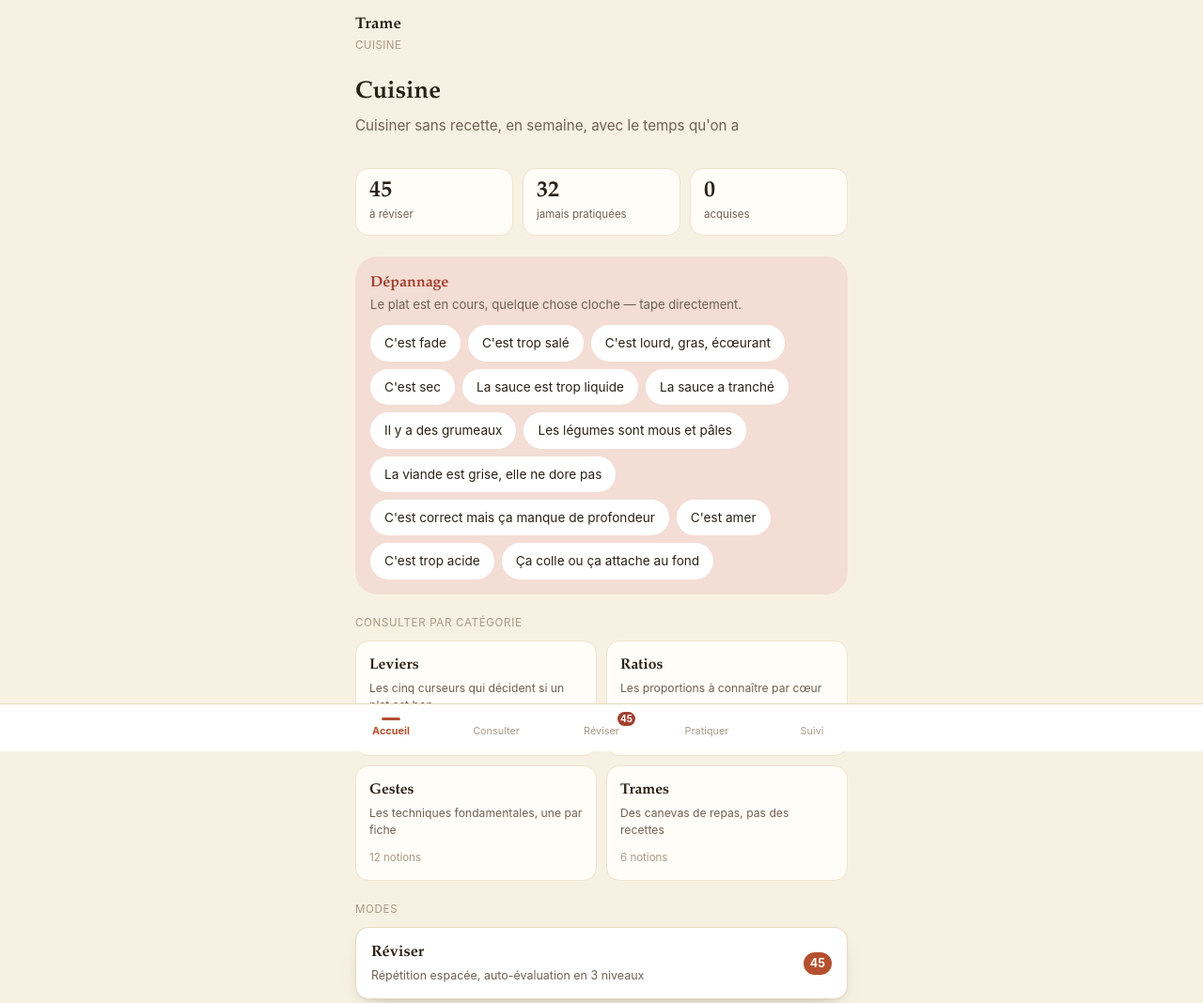
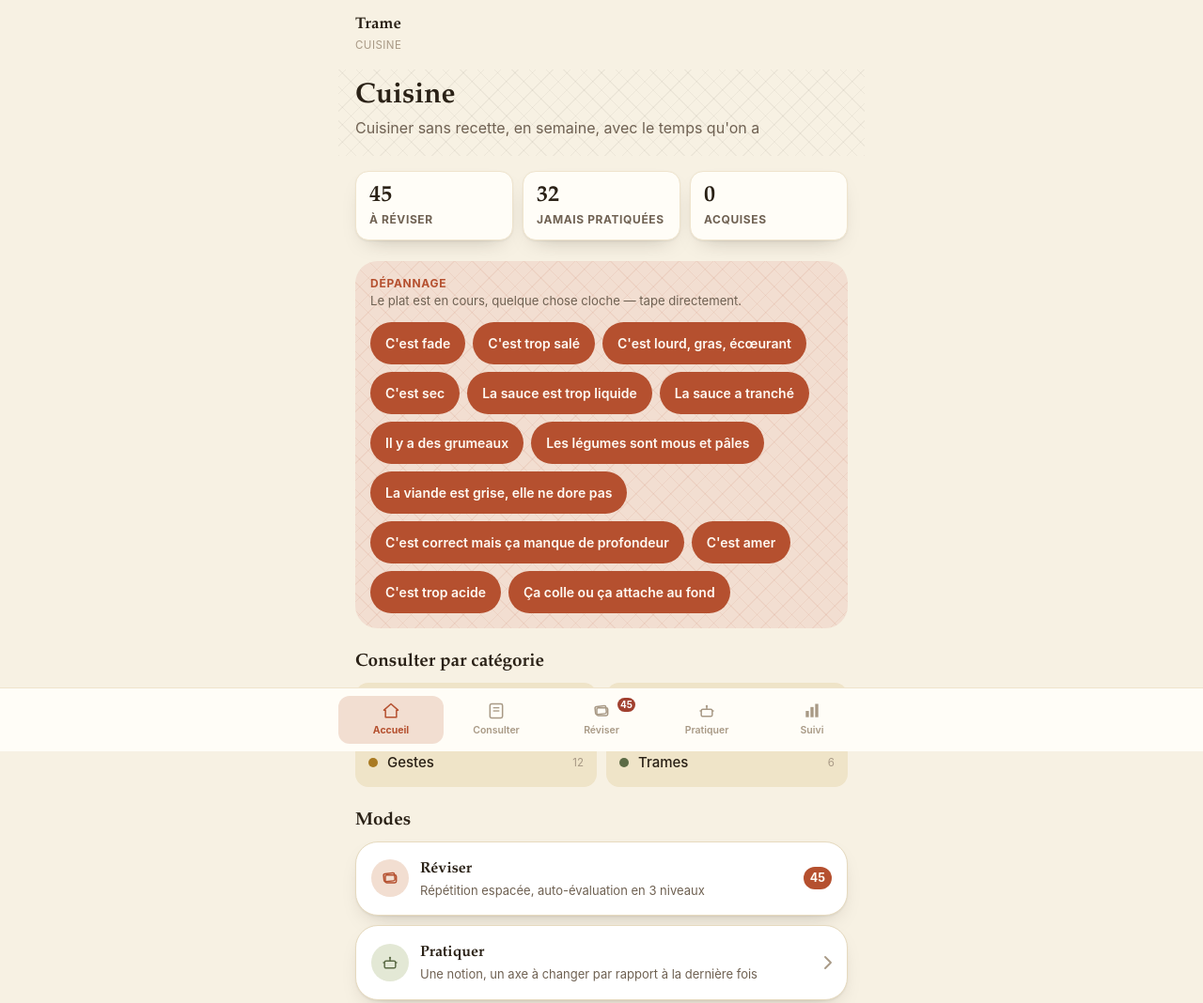
Before and after one commit to MetaR-CL/Trame, a plain HTML site: page index.html in a window 1280 px wide. Shown: the top 1068 px of the page at 94% size. Drawn offline with Linux system fonts and the light colour scheme.

Commit message:
Refonte visuelle : piste "Trame tissée" (#2)
Applique le design tokens/composants issus du handoff design pour
l'écran Accueil, étendu au reste de l'app pour rester cohérent.

- Nouveau token --bg-sunken pour faire reculer les cartes catégorie
  derrière le héro (stats + dépannage).
- Palette sombre affinée (contrastes revérifiés).
- Motif "trame tissée" en CSS pur (color-mix, pas d'image) sur le
  header Accueil et les blocs d'action du jour (Dépannage, Pratiquer).
- Échelle typographique délibérée : H1/H2 serif distincts d'un style
  Label (petites capitales) désormais réservé aux tuiles stat et tags.
- Chips Dépannage en pilules pleines (accent), traitement fort et
  distinct des chips de filtre (restées outline) et des puces de
  notions liées.
- Cartes catégorie : fond récessif + pastille de couleur par
  catégorie, contenu simplifié.
- Cartes de navigation : icône circulaire colorée par carte (SVG
  inline, currentColor).
- Barre d'onglets : icônes SVG inline + pastille de fond sur l'onglet
  actif, à la place de l'ancien soulignement.
- Chips d'auto-évaluation (Réviser) et carte Pratiquer alignées sur le
  même langage visuel (bordure 1.5px verdict / accent-soft tissé).

Aucun changement de logique JS ni de structure de données — CSS et
structure de rendu des vues uniquement.


Claude-Session: https://claude.ai/code/session_01LzZ91GzDxC6U9USVz7ob9J

Co-authored-by: Claude <noreply@anthropic.com>

```diff
--- a/index.html
+++ b/index.html
@@ -21,6 +21,7 @@
    ===================================================================== */
 :root{
   --bg:#f7f1e3;
+  --bg-sunken:#efe4c8;
   --bg-card:#fffdf7;
   --bg-raised:#ffffff;
   --ink:#2a2116;
@@ -41,6 +42,12 @@
   --radius-m:14px;
   --radius-l:24px;
   --shadow:0 1px 2px rgba(40,28,15,.06), 0 10px 24px -14px rgba(40,28,15,.35);
+  --weave:
+    repeating-linear-gradient(45deg, color-mix(in srgb, var(--ink) 5%, transparent) 0 1px, transparent 1px 13px),
+    repeating-linear-gradient(-45deg, color-mix(in srgb, var(--ink) 5%, transparent) 0 1px, transparent 1px 13px);
+  --weave-accent:
+    repeating-linear-gradient(45deg, color-mix(in srgb, var(--accent) 8%, transparent) 0 1px, transparent 1px 13px),
+    repeating-linear-gradient(-45deg, color-mix(in srgb, var(--accent) 8%, transparent) 0 1px, transparent 1px 13px);
   --serif:"Iowan Old Style","Palatino Linotype",Palatino,Georgia,"Noto Serif",serif;
   --sans:-apple-system,BlinkMacSystemFont,"Segoe UI",Roboto,Helvetica,Arial,sans-serif;
   color-scheme: light dark;
@@ -48,22 +55,23 @@
 @media (prefers-color-scheme: dark){
   :root{
     --bg:#1a1610;
-    --bg-card:#231e16;
-    --bg-raised:#2a241a;
+    --bg-sunken:#201a12;
+    --bg-card:#231d15;
+    --bg-raised:#2b2318;
     --ink:#f3e9d6;
-    --ink-soft:#c4b59c;
-    --ink-faint:#8a7c67;
-    --line:#3a3223;
-    --line-soft:#2d2819;
+    --ink-soft:#c9b89e;
+    --ink-faint:#8a7a63;
+    --line:#3a3020;
+    --line-soft:#2f271a;
     --accent:#e28457;
     --accent-ink:#1a1610;
-    --accent-soft:#3c2a20;
-    --sauge:#a3b98a;
-    --sauge-soft:#2b3323;
-    --ocre:#d9ac5c;
-    --ocre-soft:#3a2f1b;
-    --rouge:#e08e7d;
-    --rouge-soft:#3a2620;
+    --accent-soft:#3a2418;
+    --sauge:#9db27e;
+    --sauge-soft:#2a3020;
+    --ocre:#d1a24a;
+    --ocre-soft:#3a2e14;
+    --rouge:#d9846a;
+    --rouge-soft:#3a231c;
   }
 }
 *{box-sizing:border-box;-webkit-tap-highlight-color:transparent;}
@@ -123,27 +131,32 @@ main.view-anim{animation:view-in .22s ease;}
 }
 
 /* --- Home --- */
-.hero{padding:6px 0 18px;}
-.hero h1{font-size:1.6rem;margin-bottom:.15em;}
-.hero .sub{color:var(--ink-soft);font-size:.95rem;}
+.hero{padding:10px 0 18px;}
+.hero-weave{margin:0 -18px;padding-left:18px;padding-right:18px;background-image:var(--weave);}
+.hero h1{font-weight:700;font-size:1.875rem;line-height:2.25rem;margin-bottom:.15em;}
+.hero .sub{color:var(--ink-soft);font-size:1rem;line-height:1.4375rem;}
 
 .stat-row{display:flex;gap:10px;margin:16px 0 22px;}
 .stat{
   flex:1;background:var(--bg-card);border:1px solid var(--line-soft);border-radius:var(--radius-m);
-  padding:12px 14px;text-align:left;
+  padding:14px;text-align:left;box-shadow:var(--shadow);
 }
 .stat .n{font-family:var(--serif);font-size:1.5rem;font-weight:700;line-height:1;display:block;}
-.stat .l{font-size:.72rem;color:var(--ink-soft);margin-top:4px;display:block;}
+.stat .l{font-size:.75rem;line-height:.9375rem;font-weight:700;text-transform:uppercase;letter-spacing:.05em;color:var(--ink-soft);margin-top:5px;display:block;}
 
 .section-title{
-  font-size:.72rem;text-transform:uppercase;letter-spacing:.06em;color:var(--ink-faint);
-  margin:22px 0 10px;
+  font-family:var(--serif);font-weight:600;font-size:1.1875rem;line-height:1.5rem;color:var(--ink);
+  margin:24px 0 10px;
 }
 
 .depannage-panel{
-  background:var(--rouge-soft);border-radius:var(--radius-l);padding:16px;margin-bottom:6px;
-}
-.depannage-panel h2{font-size:1rem;color:var(--rouge);margin-bottom:2px;}
+  background:var(--accent-soft);border-radius:var(--radius-l);padding:16px;margin-bottom:6px;
+  background-image:var(--weave-accent);
+}
+.depannage-panel h2{
+  font-family:var(--sans);font-size:.75rem;line-height:.9375rem;font-weight:700;
+  text-transform:uppercase;letter-spacing:.06em;color:var(--accent);margin-bottom:2px;
+}
 .depannage-panel .hint{font-size:.82rem;color:var(--ink-soft);margin-bottom:12px;}
 .chip-grid{display:flex;flex-wrap:wrap;gap:8px;}
 .chip{
@@ -153,34 +166,41 @@ main.view-anim{animation:view-in .22s ease;}
   transition:transform .1s ease;
 }
 .chip:active{transform:scale(.96);}
-.chip.on-rouge{border-color:transparent;}
+.chip-depannage{
+  background:var(--accent);color:var(--accent-ink);border:none;
+  padding:12px 16px;font-size:.875rem;font-weight:600;min-height:44px;
+}
 
 .cat-grid{display:grid;grid-template-columns:1fr 1fr;gap:10px;}
 .cat-card{
-  background:var(--bg-card);border:1px solid var(--line-soft);border-radius:var(--radius-m);
-  padding:14px;text-align:left;cursor:pointer;text-decoration:none;display:block;color:var(--ink);
+  background:var(--bg-sunken);border:none;border-radius:var(--radius-m);
+  padding:14px;text-align:left;cursor:pointer;text-decoration:none;display:flex;align-items:center;gap:10px;color:var(--ink);
   transition:transform .12s ease,opacity .12s ease;
 }
 .cat-card:active{transform:scale(.97);opacity:.85;}
-.cat-card h3{font-size:.98rem;margin-bottom:3px;}
-.cat-card p{font-size:.76rem;color:var(--ink-soft);margin-bottom:6px;}
-.cat-card .count{font-size:.72rem;color:var(--ink-faint);}
+.cat-card .dot{width:10px;height:10px;border-radius:99px;flex:none;}
+.cat-card .label{font-size:.9375rem;font-weight:500;}
+.cat-card .count{font-size:.72rem;color:var(--ink-faint);margin-left:auto;flex:none;}
 
 .nav-cards{display:flex;flex-direction:column;gap:10px;}
 .nav-card{
   display:flex;align-items:center;justify-content:space-between;gap:12px;
-  background:var(--bg-raised);border:1px solid var(--line);border-radius:var(--radius-m);
-  padding:15px 16px;text-decoration:none;color:var(--ink);box-shadow:var(--shadow);
+  background:var(--bg-raised);border:1px solid var(--line);border-radius:var(--radius-l);
+  padding:16px;text-decoration:none;color:var(--ink);box-shadow:var(--shadow);
   transition:transform .12s ease,opacity .12s ease;
 }
 .nav-card:active{transform:scale(.98);opacity:.85;}
-.nav-card .t{font-family:var(--serif);font-weight:700;font-size:1.02rem;}
-.nav-card .d{font-size:.78rem;color:var(--ink-soft);margin-top:2px;}
+.nav-card .icon{
+  width:40px;height:40px;border-radius:99px;display:flex;align-items:center;justify-content:center;flex:none;
+}
+.nav-card .body{flex:1;min-width:0;}
+.nav-card .t{font-family:var(--serif);font-weight:600;font-size:1rem;}
+.nav-card .d{font-size:.8125rem;color:var(--ink-soft);margin-top:2px;}
 .nav-card .badge{
   background:var(--accent);color:var(--accent-ink);border-radius:100px;min-width:24px;height:24px;
   display:flex;align-items:center;justify-content:center;font-size:.78rem;font-weight:700;padding:0 7px;flex:none;
 }
-.nav-card .arrow{color:var(--ink-faint);font-size:1.1rem;flex:none;}
+.nav-card .arrow{color:var(--ink-faint);flex:none;display:flex;}
 
 /* --- Search / filters --- */
 .search-wrap{position:sticky;top:calc(env(safe-area-inset-top) + 60px);z-index:4;background:var(--bg);padding-bottom:10px;}
@@ -196,7 +216,7 @@ main.view-anim{animation:view-in .22s ease;}
   padding:7px 13px;font-size:.82rem;color:var(--ink-soft);cursor:pointer;white-space:nowrap;
   transition:transform .1s ease;
 }
-.filter-chip.active{background:var(--ink);border-color:var(--ink);color:var(--bg);}
+.filter-chip.active{background:transparent;border-color:var(--accent);color:var(--accent);}
 .filter-chip:active{transform:scale(.94);}
 
 .notion-list{display:flex;flex-direction:column;gap:8px;margin-top:8px;}
@@ -271,7 +291,7 @@ details.fold ul{padding-left:1.1em;}
 .session-answer{margin-top:14px;border-top:1px solid var(--line-soft);padding-top:14px;}
 .eval-row{display:flex;gap:8px;margin-top:18px;}
 .eval-btn{
-  flex:1;border-radius:var(--radius-m);padding:14px 6px;text-align:center;border:1px solid var(--line);
+  flex:1;border-radius:var(--radius-m);padding:14px 6px;text-align:center;border:1.5px solid var(--line);
   background:var(--bg-card);cursor:pointer;font-size:.85rem;font-weight:600;
   transition:transform .1s ease,opacity .1s ease;
 }
@@ -283,7 +303,7 @@ details.fold ul{padding-left:1.1em;}
 
 /* --- Pratiquer --- */
 .practice-card{
-  background:linear-gradient(180deg,var(--accent-soft),var(--bg-card));
+  background:var(--accent-soft);background-image:var(--weave-accent);
   border-radius:var(--radius-l);padding:22px 20px;margin-top:12px;
 }
 .practice-card .tag{font-size:.7rem;text-transform:uppercase;color:var(--accent);font-weight:700;letter-spacing:.05em;}
@@ -343,22 +363,22 @@ details.fold ul{padding-left:1.1em;}
 /* --- Bottom nav --- */
 .tabbar{
   position:fixed;left:0;right:0;bottom:0;z-index:10;
-  background:var(--bg-raised);border-top:1px solid var(--line);
+  background:var(--bg-card);border-top:1px solid var(--line-soft);
   padding:8px 6px calc(8px + env(safe-area-inset-bottom));
   display:flex;justify-content:center;
 }
 .tabbar-inner{display:flex;width:100%;max-width:560px;}
 .tab{
-  flex:1;display:flex;flex-direction:column;align-items:center;gap:3px;
-  text-decoration:none;color:var(--ink-faint);font-size:.68rem;padding:6px 2px;position:relative;
-  transition:transform .1s ease;
-}
+  flex:1;display:flex;flex-direction:column;align-items:center;justify-content:center;gap:3px;
+  text-decoration:none;color:var(--ink-faint);font-size:.656rem;font-weight:600;
+  padding:6px 4px;min-height:44px;position:relative;border-radius:12px;
+  transition:transform .1s ease,background .12s ease,color .12s ease;
+}
+.tab-icon{display:flex;line-height:0;}
 .tab:active{transform:scale(.92);}
-.tab.active{color:var(--accent);font-weight:700;}
-.tab .mark{width:20px;height:3px;border-radius:3px;background:transparent;}
-.tab.active .mark{background:var(--accent);}
+.tab.active{background:var(--accent-soft);color:var(--accent);font-weight:700;}
 .tab .tbadge{
-  position:absolute;top:0;right:18%;background:var(--rouge);color:#fff;font-size:.62rem;font-weight:700;
+  position:absolute;top:2px;right:18%;background:var(--rouge);color:#fff;font-size:.62rem;font-weight:700;
   border-radius:100px;min-width:15px;height:15px;display:flex;align-items:center;justify-content:center;padding:0 3px;
 }
 
@@ -2811,6 +2831,16 @@ const ui = {
 
 function catLabel(id){ return CAT_BY_ID[id] ? CAT_BY_ID[id].nom : id; }
 
+/* Icônes — SVG inline, currentColor, aucune dépendance. */
+const ICONS = {
+  home: `<svg viewBox="0 0 24 24" width="20" height="20"><polygon points="12,3 21,11 19,11 19,20 5,20 5,11 3,11" fill="none" stroke="currentColor" stroke-width="1.8" stroke-linejoin="round"/></svg>`,
+  consulter: `<svg viewBox="0 0 24 24" width="20" height="20"><rect x="4" y="3" width="16" height="18" rx="2" fill="none" stroke="currentColor" stroke-width="1.8"/><line x1="8" y1="8" x2="16" y2="8" stroke="currentColor" stroke-width="1.6"/><line x1="8" y1="12" x2="16" y2="12" stroke="currentColor" stroke-width="1.6"/></svg>`,
+  reviser: `<svg viewBox="0 0 24 24" width="20" height="20"><rect x="4" y="6" width="14" height="10" rx="2" fill="none" stroke="currentColor" stroke-width="1.8" transform="rotate(-6 11 11)"/><rect x="6" y="8" width="14" height="10" rx="2" fill="none" stroke="currentColor" stroke-width="1.8"/></svg>`,
+  pratiquer: `<svg viewBox="0 0 24 24" width="20" height="20"><rect x="5" y="10" width="14" height="9" rx="2" fill="none" stroke="currentColor" stroke-width="1.8"/><line x1="3" y1="12" x2="5" y2="12" stroke="currentColor" stroke-width="1.8"/><line x1="19" y1="12" x2="21" y2="12" stroke="currentColor" stroke-width="1.8"/><line x1="12" y1="10" x2="12" y2="7" stroke="currentColor" stroke-width="1.8"/><circle cx="12" cy="6" r="1.4" fill="currentColor"/></svg>`,
+  suivi: `<svg viewBox="0 0 24 24" width="20" height="20"><rect x="4" y="12" width="4" height="8" fill="currentColor"/><rect x="10" y="7" width="4" height="13" fill="currentColor"/><rect x="16" y="3" width="4" height="17" fill="currentColor"/></svg>`,
+  chevron: `<svg width="8" height="14" viewBox="0 0 8 14"><polyline points="1,1 7,7 1,13" fill="none" stroke="currentColor" stroke-width="1.8" stroke-linecap="round" stroke-linejoin="round"/></svg>`
+};
+
 function notionChip(n){
   return `<a class="chip" href="#/notion/${n.id}">${escapeHtml(n.titre)}</a>`;
 }
@@ -2824,18 +2854,18 @@ function lienChips(n){
 function shell(inner, opts){
   opts = opts || {};
   const tabs = [
-    { id: 'home', label: 'Accueil', hash: '#/home' },
-    { id: 'consulter', label: 'Consulter', hash: '#/consulter' },
-    { id: 'reviser', label: 'Réviser', hash: '#/reviser' },
-    { id: 'pratiquer', label: 'Pratiquer', hash: '#/pratiquer' },
-    { id: 'suivi', label: 'Suivi', hash: '#/suivi' }
+    { id: 'home', label: 'Accueil', hash: '#/home', icon: ICONS.home },
+    { id: 'consulter', label: 'Consulter', hash: '#/consulter', icon: ICONS.consulter },
+    { id: 'reviser', label: 'Réviser', hash: '#/reviser', icon: ICONS.reviser },
+    { id: 'pratiquer', label: 'Pratiquer', hash: '#/pratiquer', icon: ICONS.pratiquer },
+    { id: 'suivi', label: 'Suivi', hash: '#/suivi', icon: ICONS.suivi }
   ];
   const dueCount = dueNotions().length;
   const tabbar = `
     <nav class="tabbar"><div class="tabbar-inner">
       ${tabs.map(t => `
         <a class="tab${opts.active === t.id ? ' active' : ''}" href="${t.hash}">
-          <span class="mark"></span>${escapeHtml(t.label)}
+          <span class="tab-icon">${t.icon}</span><span>${escapeHtml(t.label)}</span>
           ${t.id === 'reviser' && dueCount ? `<span class="tbadge">${dueCount}</span>` : ''}
         </a>`).join('')}
     </div></nav>`;
@@ -2851,8 +2881,9 @@ function viewHome(){
   const prog = progressionData();
   const cats = CATS.filter(c => c.id !== 'depannage');
   const catCount = id => NOTIONS.filter(n => n.cat === id).length;
+  const catColors = ['accent', 'rouge', 'ocre', 'sauge'];
   return shell(`
-    <div class="hero">
+    <div class="hero hero-weave">
       <h1>${escapeHtml(CONTENU.sujet)}</h1>
       <div class="sub">${escapeHtml(CONTENU.sousTitre)}</div>
     </div>
@@ -2866,32 +2897,35 @@ function viewHome(){
     <div class="depannage-panel">
       <h2>Dépannage</h2>
       <div class="hint">Le plat est en cours, quelque chose cloche — tape directement.</div>
-      <div class="chip-grid">${depannage.map(n => `<a class="chip on-rouge" style="background:var(--bg-raised)" href="#/notion/${n.id}">${escapeHtml(n.titre)}</a>`).join('')}</div>
+      <div class="chip-grid">${depannage.map(n => `<a class="chip chip-depannage" href="#/notion/${n.id}">${escapeHtml(n.titre)}</a>`).join('')}</div>
     </div>
 
     <div class="section-title">Consulter par catégorie</div>
     <div class="cat-grid">
-      ${cats.map(c => `
+      ${cats.map((c, i) => `
         <a class="cat-card" href="#/consulter/${c.id}">
-          <h3>${escapeHtml(c.nom)}</h3>
-          <p>${escapeHtml(c.desc)}</p>
-          <span class="count">${catCount(c.id)} notions</span>
+          <span class="dot" style="background:var(--${catColors[i % catColors.length]})"></span>
+          <span class="label">${escapeHtml(c.nom)}</span>
+          <span class="count">${catCount(c.id)}</span>
         </a>`).join('')}
     </div>
 
     <div class="section-title">Modes</div>
     <div class="nav-cards">
       <a class="nav-card" href="#/reviser">
-        <div><div class="t">Réviser</div><div class="d">Répétition espacée, auto-évaluation en 3 niveaux</div></div>
-        ${due ? `<span class="badge">${due}</span>` : '<span class="arrow">›</span>'}
+        <div class="icon" style="background:var(--accent-soft);color:var(--accent)">${ICONS.reviser}</div>
+        <div class="body"><div class="t">Réviser</div><div class="d">Répétition espacée, auto-évaluation en 3 niveaux</div></div>
+        ${due ? `<span class="badge">${due}</span>` : `<span class="arrow">${ICONS.chevron}</span>`}
       </a>
       <a class="nav-card" href="#/pratiquer">
-        <div><div class="t">Pratiquer</div><div class="d">Une notion, un axe à changer par rapport à la dernière fois</div></div>
-        <span class="arrow">›</span>
+        <div class="icon" style="background:var(--sauge-soft);color:var(--sauge)">${ICONS.pratiquer}</div>
+        <div class="body"><div class="t">Pratiquer</div><div class="d">Une notion, un axe à changer par rapport à la dernière fois</div></div>
+        <span class="arrow">${ICONS.chevron}</span>
       </a>
       <a class="nav-card" href="#/suivi">
-        <div><div class="t">Suivi</div><div class="d">Progression, journal, export de tes données</div></div>
-        <span class="arrow">›</span>
+        <div class="icon" style="background:var(--ocre-soft);color:var(--ocre)">${ICONS.suivi}</div>
+        <div class="body"><div class="t">Suivi</div><div class="d">Progression, journal, export de tes données</div></div>
+        <span class="arrow">${ICONS.chevron}</span>
       </a>
     </div>
   `, { active: 'home' });
```
